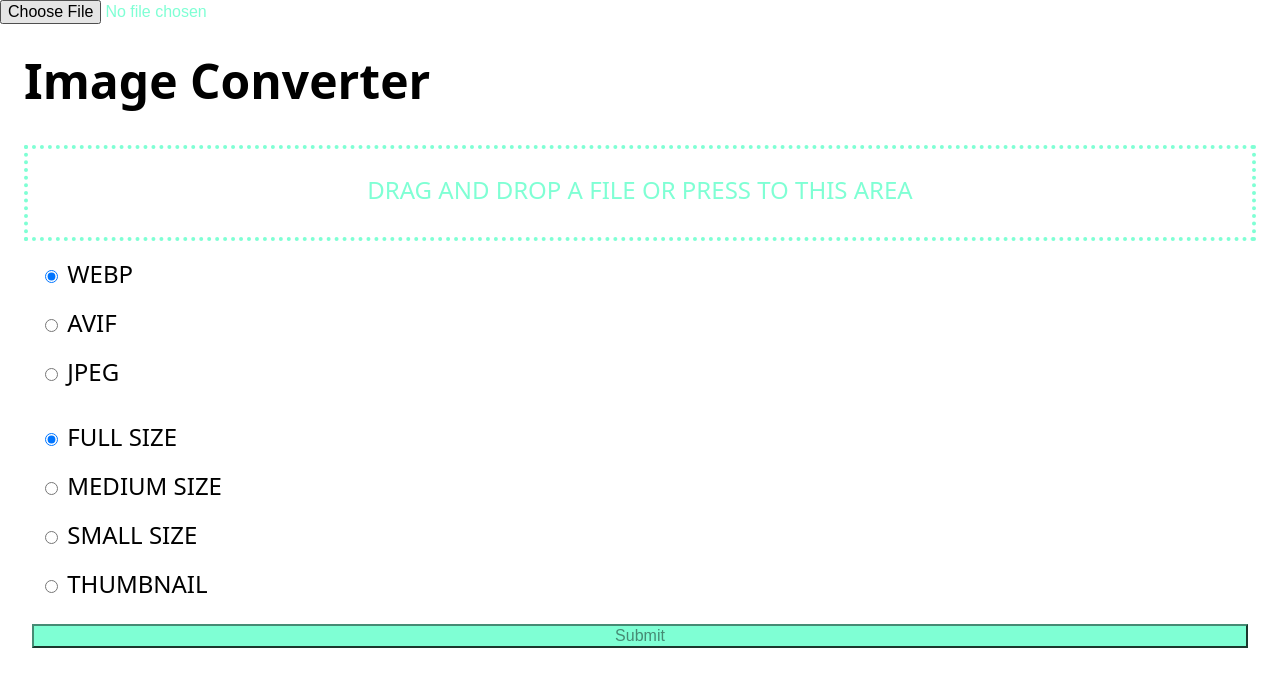
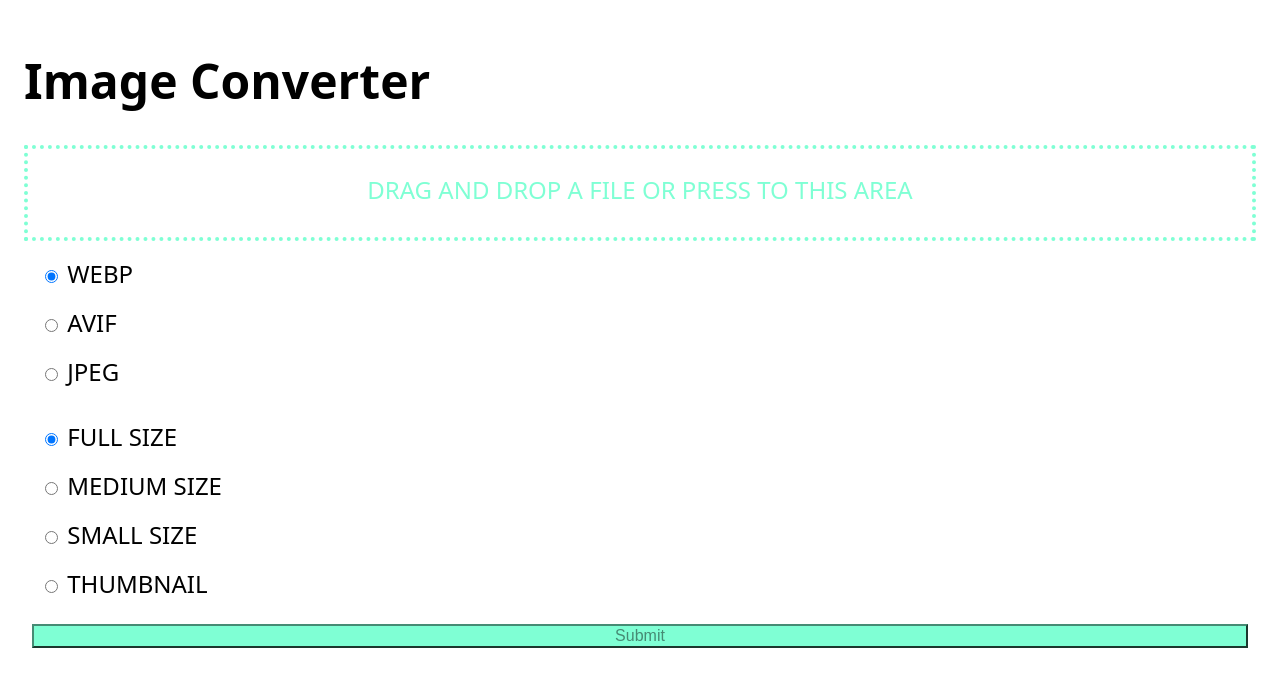
Before and after one commit to gthrm/image-converter, a website: page public/index.html in a window 1280 px wide. Drawn offline with Linux system fonts and the light colour scheme.

Commit message:
fix: file input fixed

```diff
--- a/public/index.html
+++ b/public/index.html
@@ -13,8 +13,10 @@
 <body>
   <h1>Image Converter</h1>
   <form method="post" enctype="multipart/form-data" action="/upload">
-    <label for="file" class="fileinput">Drag and drop a file or press to this area</label>
-    <input id="file" type="file" name="upload" />
+    <label for="file" class="fileinput">Drag and drop a file or press to this area
+      <input id="file" type="file" name="upload" />
+    </label>
+
 
     <div>
       <div>
--- a/public/style.css
+++ b/public/style.css
@@ -37,6 +37,7 @@ input[type="file"] {
   color: aquamarine;
   position: absolute;
   inset: 0 0 0 0;
+  visibility: hidden;
 }
 
 input[type="submit"] {
```
